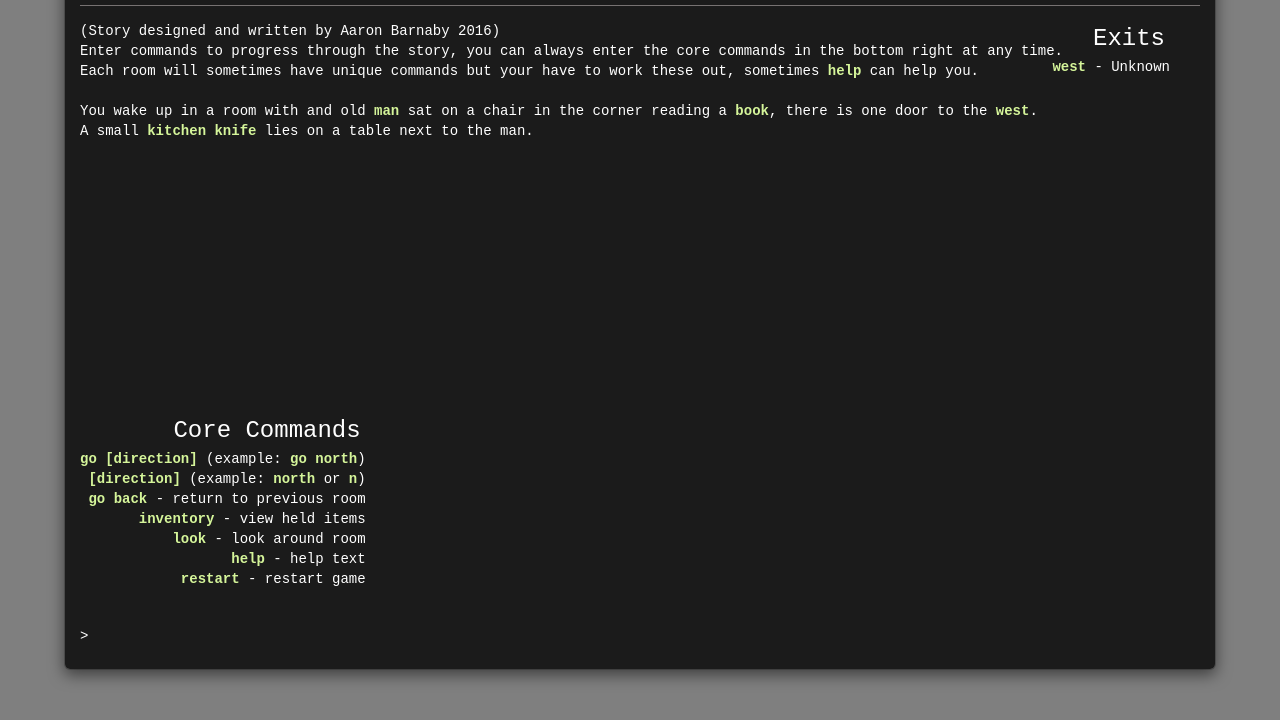
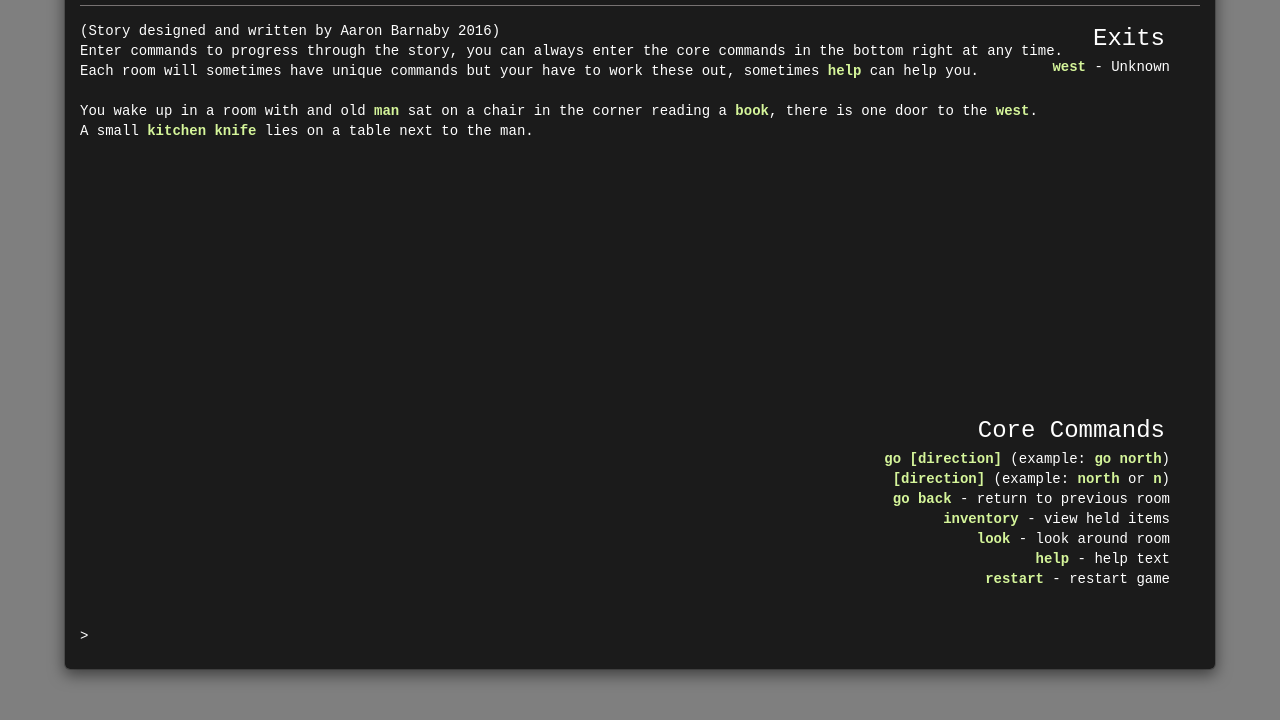
Before and after one commit to barnabyaaron/DevAdventure, a plain HTML site: page DevGame/index.html in a window 1280 px wide. Both pictures are taken after a click on the button "Start Adventure". Shown: the part 80-800 px from the top of the page. Drawn offline with nearby package versions, Linux system fonts and the light colour scheme.

Commit message:
Fixed css bug.
removed space between numbers for right alignment.

```diff
--- a/DevGame/css/game.css
+++ b/DevGame/css/game.css
@@ -15,7 +15,7 @@
 #gameInfo { position: absolute; right: 45px; top: 70px; text-align: right; }
 #gameInfo h3 { margin: 5px; }
 
-#gameCoreCommands { position: absolute; bottom: 80px; right: 4  5px; text-align: right; }
+#gameCoreCommands { position: absolute; bottom: 80px; right: 45px; text-align: right; }
 #gameCoreCommands h3 { margin: 5px; }
 
 #gameCommand { position: absolute; bottom: 20px; }
```
